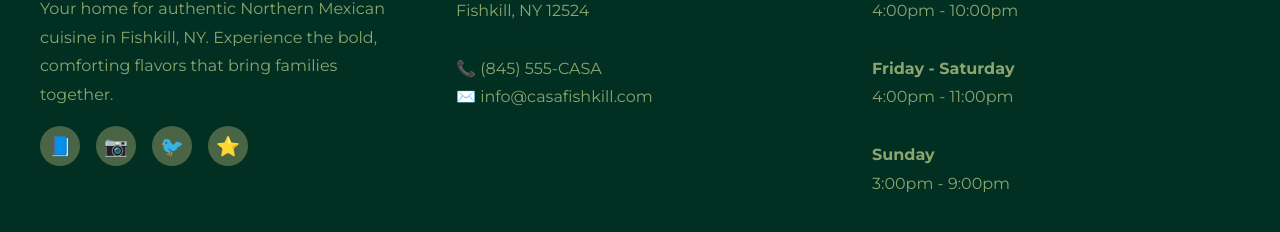
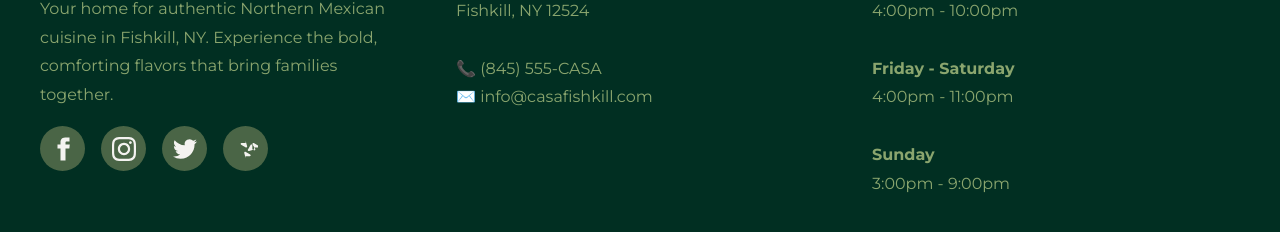
Before and after one commit to montjeffrey/CasaDraft, a website: page index.html in a window 1280 px wide. Shown: the part 3981-4213 px from the top of the page. Drawn offline with Linux system fonts and the light colour scheme.

Commit message:
Update social media icons with brand colors and SVG icons

```diff
--- a/index.html
+++ b/index.html
@@ -621,21 +621,44 @@
         }
 
         .social-links a {
-            width: 40px;
-            height: 40px;
-            background: var(--sage);
+            width: 45px;
+            height: 45px;
             border-radius: 50%;
             display: flex;
             align-items: center;
             justify-content: center;
             transition: all 0.3s ease;
-            font-size: 1.2rem;
+            font-size: 1.4rem;
+            color: var(--cream);
+            position: relative;
+            overflow: hidden;
+        }
+
+        .social-links a::before {
+            content: '';
+            position: absolute;
+            top: 0;
+            left: 0;
+            width: 100%;
+            height: 100%;
+            background: var(--forest);
+            transition: all 0.3s ease;
+            z-index: -1;
+        }
+
+        .social-links a:hover::before {
+            transform: scale(1.1);
         }
 
         .social-links a:hover {
-            background: var(--orange);
             transform: translateY(-3px);
+            box-shadow: 0 5px 15px rgba(0,0,0,0.2);
         }
+
+        .social-links a.facebook::before { background: var(--forest); }
+        .social-links a.instagram::before { background: var(--pink); }
+        .social-links a.twitter::before { background: var(--orange); }
+        .social-links a.yelp::before { background: var(--red); }
 
         .footer-bottom {
             border-top: 1px solid var(--sage);
@@ -1071,10 +1094,26 @@
                     <div class="footer-logo"><img src="LOGO2.png" alt="CASA Logo" style="height:60px; vertical-align:middle;"></div>
                     <p>Your home for authentic Northern Mexican cuisine in Fishkill, NY. Experience the bold, comforting flavors that bring families together.</p>
                     <div class="social-links">
-                        <a href="#" title="Facebook">📘</a>
-                        <a href="#" title="Instagram">📷</a>
-                        <a href="#" title="Twitter">🐦</a>
-                        <a href="#" title="Yelp">⭐</a>
+                        <a href="#" class="facebook" title="Facebook">
+                            <svg xmlns="http://www.w3.org/2000/svg" width="24" height="24" viewBox="0 0 24 24" fill="currentColor">
+                                <path d="M18.77 7.46H14.5v-1.9c0-.9.6-1.1 1-1.1h3V.5h-4.33C10.24.5 9.5 3.44 9.5 5.32v2.15h-3v4h3v12h5v-12h3.85l.42-4z"/>
+                            </svg>
+                        </a>
+                        <a href="#" class="instagram" title="Instagram">
+                            <svg xmlns="http://www.w3.org/2000/svg" width="24" height="24" viewBox="0 0 24 24" fill="currentColor">
+                                <path d="M12 2.163c3.204 0 3.584.012 4.85.07 3.252.148 4.771 1.691 4.919 4.919.058 1.265.069 1.645.069 4.849 0 3.205-.012 3.584-.069 4.849-.149 3.225-1.664 4.771-4.919 4.919-1.266.058-1.644.07-4.85.07-3.204 0-3.584-.012-4.849-.07-3.26-.149-4.771-1.699-4.919-4.92-.058-1.265-.07-1.644-.07-4.849 0-3.204.013-3.583.07-4.849.149-3.227 1.664-4.771 4.919-4.919 1.266-.057 1.645-.069 4.849-.069zm0-2.163c-3.259 0-3.667.014-4.947.072-4.358.2-6.78 2.618-6.98 6.98-.059 1.281-.073 1.689-.073 4.948 0 3.259.014 3.668.072 4.948.2 4.358 2.618 6.78 6.98 6.98 1.281.058 1.689.072 4.948.072 3.259 0 3.668-.014 4.948-.072 4.354-.2 6.782-2.618 6.979-6.98.059-1.28.073-1.689.073-4.948 0-3.259-.014-3.667-.072-4.947-.196-4.354-2.617-6.78-6.979-6.98-1.281-.059-1.69-.073-4.949-.073zm0 5.838c-3.403 0-6.162 2.759-6.162 6.162s2.759 6.163 6.162 6.163 6.162-2.759 6.162-6.163c0-3.403-2.759-6.162-6.162-6.162zm0 10.162c-2.209 0-4-1.79-4-4 0-2.209 1.791-4 4-4s4 1.791 4 4c0 2.21-1.791 4-4 4zm6.406-11.845c-.796 0-1.441.645-1.441 1.44s.645 1.44 1.441 1.44c.795 0 1.439-.645 1.439-1.44s-.644-1.44-1.439-1.44z"/>
+                            </svg>
+                        </a>
+                        <a href="#" class="twitter" title="Twitter">
+                            <svg xmlns="http://www.w3.org/2000/svg" width="24" height="24" viewBox="0 0 24 24" fill="currentColor">
+                                <path d="M23.953 4.57a10 10 0 01-2.825.775 4.958 4.958 0 002.163-2.723c-.951.555-2.005.959-3.127 1.184a4.92 4.92 0 00-8.384 4.482C7.69 8.095 4.067 6.13 1.64 3.162a4.822 4.822 0 00-.666 2.475c0 1.71.87 3.213 2.188 4.096a4.904 4.904 0 01-2.228-.616v.06a4.923 4.923 0 003.946 4.827 4.996 4.996 0 01-2.212.085 4.936 4.936 0 004.604 3.417 9.867 9.867 0 01-6.102 2.105c-.39 0-.779-.023-1.17-.067a13.995 13.995 0 007.557 2.209c9.053 0 13.998-7.496 13.998-13.985 0-.21 0-.42-.015-.63A9.935 9.935 0 0024 4.59z"/>
+                            </svg>
+                        </a>
+                        <a href="#" class="yelp" title="Yelp">
+                            <svg xmlns="http://www.w3.org/2000/svg" width="24" height="24" viewBox="0 0 24 24" fill="currentColor">
+                                <path d="M20.16 12.594l-4.995 1.433c-.96.276-1.74-.8-1.176-1.63l2.57-4.34c.564-.83 1.8-.5 1.8.4v4.137zm-8.5-8.5l1.433 4.995c.276.96-.8 1.74-1.63 1.176l-4.34-2.57c-.83-.564-.5-1.8.4-1.8h4.137zm8.5 8.5h-4.137c-1.3 0-1.8-1.8-.4-1.8l4.34 2.57c.83.564 1.74-.8 1.176-1.63l-2.57-4.34c-.564-.83.8-1.74 1.63-1.176l4.34 2.57c.83.564.5 1.8-.4 1.8h-4.137zm-8.5 8.5l-1.433-4.995c-.276-.96.8-1.74 1.63-1.176l4.34 2.57c.83.564.5 1.8-.4 1.8h-4.137z"/>
+                            </svg>
+                        </a>
                     </div>
                 </div>
 
```
